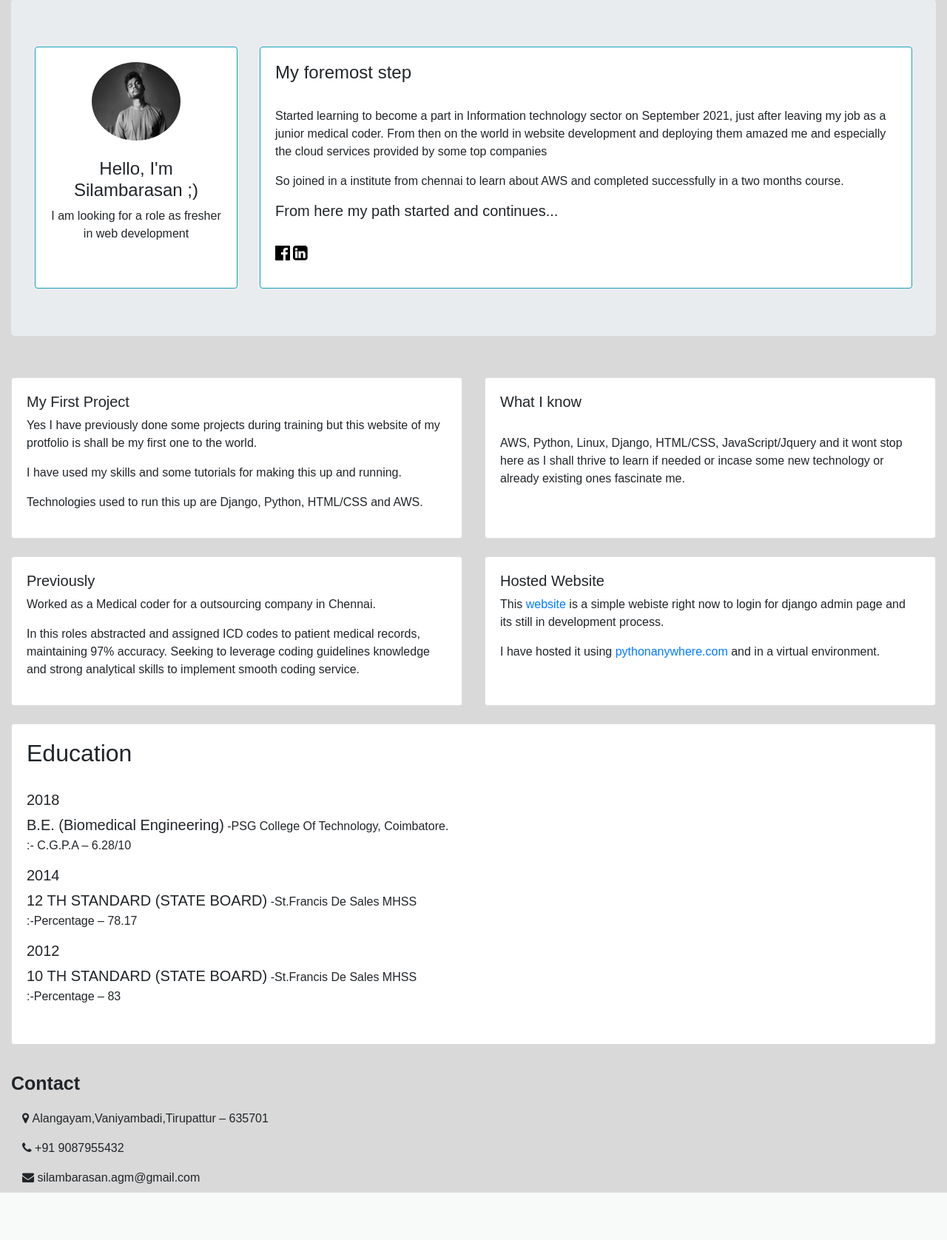
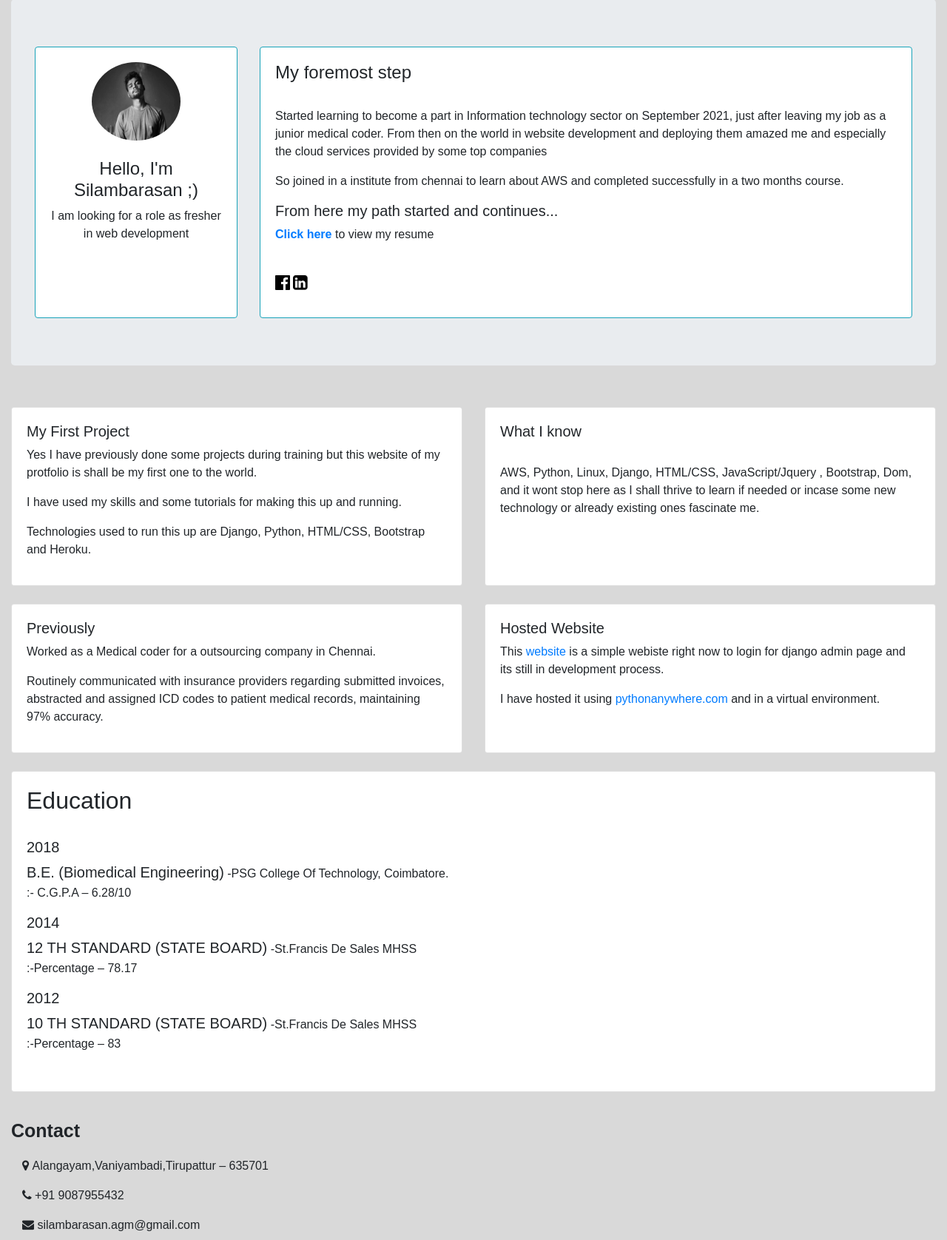
Before and after one commit to silambarasan18/silambu-portfolio, a Django app: page / in a window 1280 px wide. Shown: the part 57-1733 px from the top of the page at 74% size. Before the commit the page ends 1669 px from the top, so only its background shows below. Run offline with Django 4.2, Linux system fonts and the light colour scheme.

Commit message:
ninth added resume in pdf

```diff
--- a/base/templates/base/home.html
+++ b/base/templates/base/home.html
@@ -51,6 +51,10 @@
                         <p>Started learning to become a part in Information technology sector on September 2021, just after leaving my job as a junior medical coder. From then on the world in website development and deploying them amazed me and especially the cloud services provided by some top companies</p>
                         <p>So joined in a institute from chennai to learn about AWS and completed successfully in a two months course.</p>
                         <h5>From here my path started and continues...</h5>
+                        <div>
+                            <p><a href="{% static 'media/resume.pdf' %}"><strong>Click here</strong></a> to view my resume</p>
+                        </div>
+
                         <br>
 
                         <ul class="social-links">
@@ -79,7 +83,7 @@
                         <h5>My First Project</h5>
                         <p>Yes I have previously done some projects during training but this website of my protfolio is shall be my first one to the world.</p>
                         <p>I have used my skills and some tutorials for making this up and running.</p>
-                        <p>Technologies used to run this up are Django, Python, HTML/CSS and AWS.</p>
+                        <p>Technologies used to run this up are Django, Python, HTML/CSS, Bootstrap and Heroku.</p>
 
                     </div>
                 </div>
@@ -87,7 +91,7 @@
                     <div class="card card-body h-100">
                         <h5>What I know</h4>
                         <br>
-                        <p>AWS, Python, Linux, Django, HTML/CSS, JavaScript/Jquery and it wont stop here as I shall thrive to learn if needed or incase some new technology or already existing ones fascinate me.</p>
+                        <p>AWS, Python, Linux, Django, HTML/CSS, JavaScript/Jquery , Bootstrap, Dom, and it wont stop here as I shall thrive to learn if needed or incase some new technology or already existing ones fascinate me.</p>
                     </div>
                 </div>
          </div>
@@ -101,8 +105,7 @@
                         Worked as a Medical coder for a outsourcing company in Chennai.
                     </p>
                     <p>
-                        In this roles abstracted and assigned ICD codes to patient medical records, maintaining 97% accuracy. Seeking to leverage coding guidelines knowledge and strong analytical skills to implement smooth coding service.
-                    </p>
+                        Routinely communicated with insurance providers regarding submitted invoices, abstracted and assigned ICD codes to patient medical records, maintaining 97% accuracy.</p>
 
                 </div>
             </div>
--- a/mywebsite/settings.py
+++ b/mywebsite/settings.py
@@ -123,11 +123,15 @@ USE_TZ = True
 
 
 STATIC_ROOT = os.path.join(BASE_DIR,'staticfiles')
+
 STATIC_URL = 'static/'
 
+STATIC_DIR=os.path.join(BASE_DIR,'static')
+
 MEDIA_URL = '/images/'
+
 STATICFILES_DIRS=[
-    os.path.join(BASE_DIR,'static')
+    STATIC_DIR,
 ]
 
 
--- a/mywebsite/urls.py
+++ b/mywebsite/urls.py
@@ -17,8 +17,7 @@ from django.contrib import admin
 from django.urls import path,include
 from base import views
 
-from django.conf import settings
-from django.conf.urls.static import static
+
 
 urlpatterns = [
     path('admin/', admin.site.urls),
```
Also changed, not shown: static/css/main.css (line endings or trailing spaces), 1 other file.
